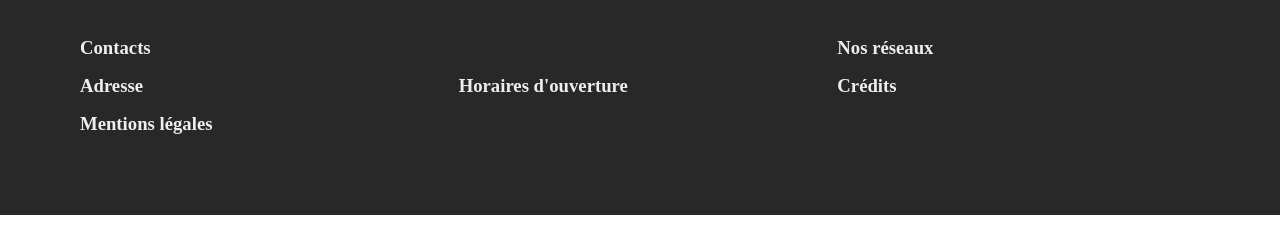
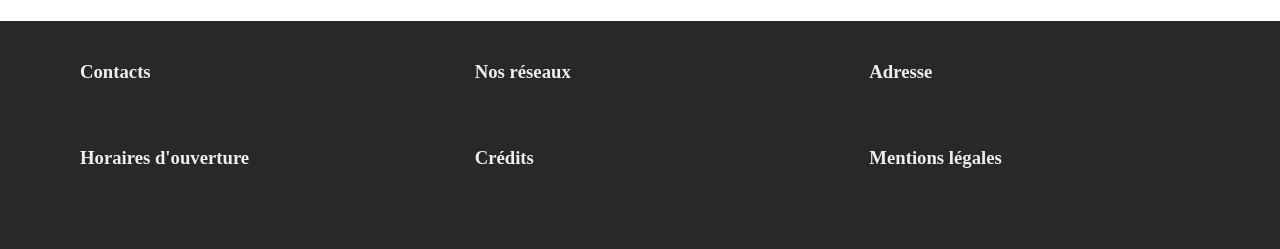
Before and after one commit to RouyouteDev/PROJ-Site-Michel-BOUILLON, a plain HTML site: page index.html in a window 1280 px wide. Shown: the part 613-862 px from the top of the page. Before the commit the page ends 828 px from the top, so only its background shows below. Drawn offline with Linux system fonts and the light colour scheme.

Commit message:
Correction de la grid

```diff
--- a/assets/css/style.css
+++ b/assets/css/style.css
@@ -43,6 +43,7 @@ header {
 }
 
 footer {
+	margin-top: 3vh;
 	color: #EEEEEE;
 	background-color: #282828;
 }
@@ -50,13 +51,14 @@ footer {
 .footer-grid {
 	display: grid;
 	grid-template-columns: repeat(3, 1fr);
+	grid-template-rows: repeat(2, auto);
 	width: auto;
 	height: auto;
 	padding-left: 10vh;
 	padding-right: 10vh;
 	padding-bottom: 10vh;
 	padding-top: 5vh;
-	gap: 2vh;
+	gap: 8vh;
 }
 
 .footer-grid-element {}
--- a/index.html
+++ b/index.html
@@ -81,13 +81,26 @@
 	</section>
 	<footer>
 		<div class="footer-grid">
-			<h3 class="footer-grid-element">Contacts</h3>
-			<span></span>
-			<h3 class="footer-grid-element">Nos réseaux</h3>
-			<h3 class="footer-grid-element">Adresse</h3>
-			<h3 class="footer-grid-element">Horaires d'ouverture</h3>
-			<h3 class="footer-grid-element">Crédits</h3>
-			<h3 class="footer-grid-element">Mentions légales</h3>
+			<div class="footer-grid-element">
+				<h3>Contacts</h3>
+				<span></span>
+			</div>
+			<div class="footer-grid-element">
+				<h3>Nos réseaux</h3>
+			</div>
+			<div class="footer-grid-element">
+				<h3>Adresse</h3>
+			</div>
+			<div class="footer-grid-element">
+				<h3>Horaires d'ouverture</h3>
+			</div>
+			<div class="footer-grid-element">
+				<h3>Crédits</h3>
+			</div>
+			<div class="footer-grid-element">
+				<h3>Mentions légales</h3>
+			</div>
+
 		</div>
 	</footer>
 </body>
```
